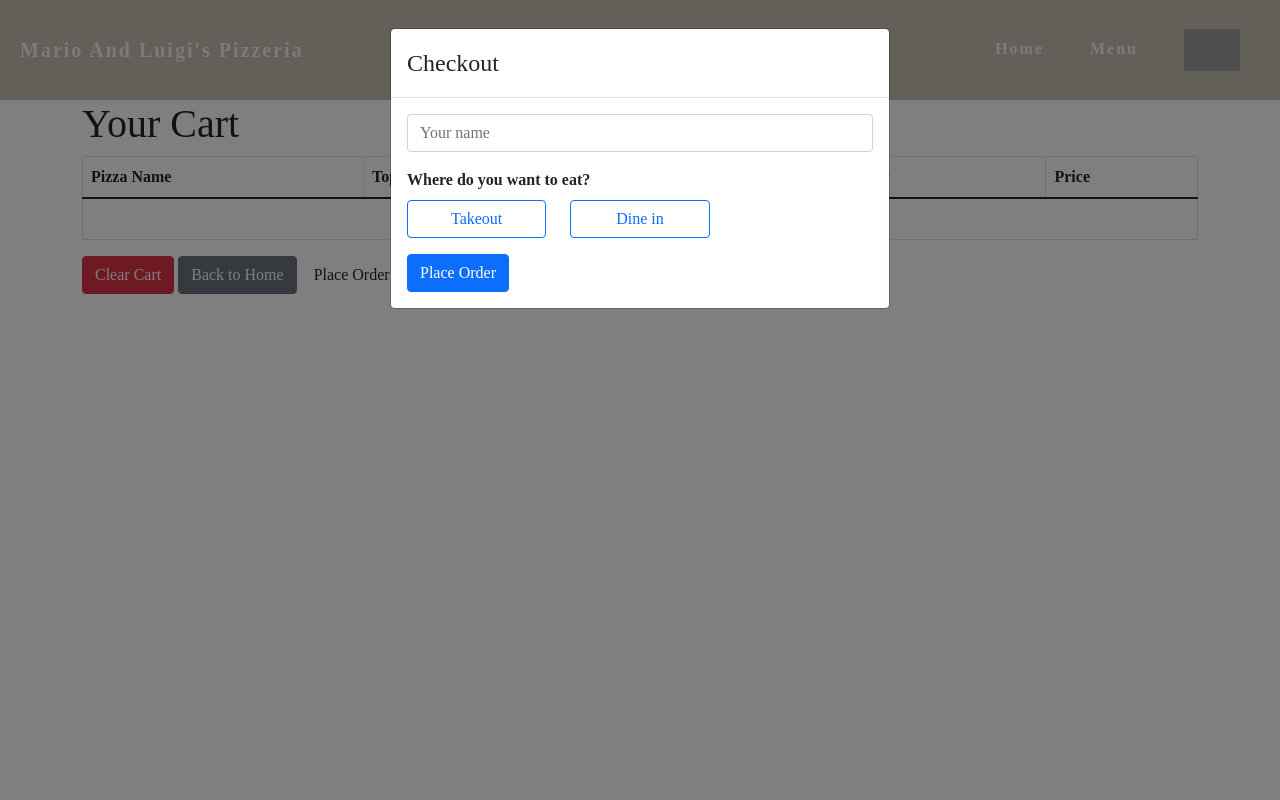
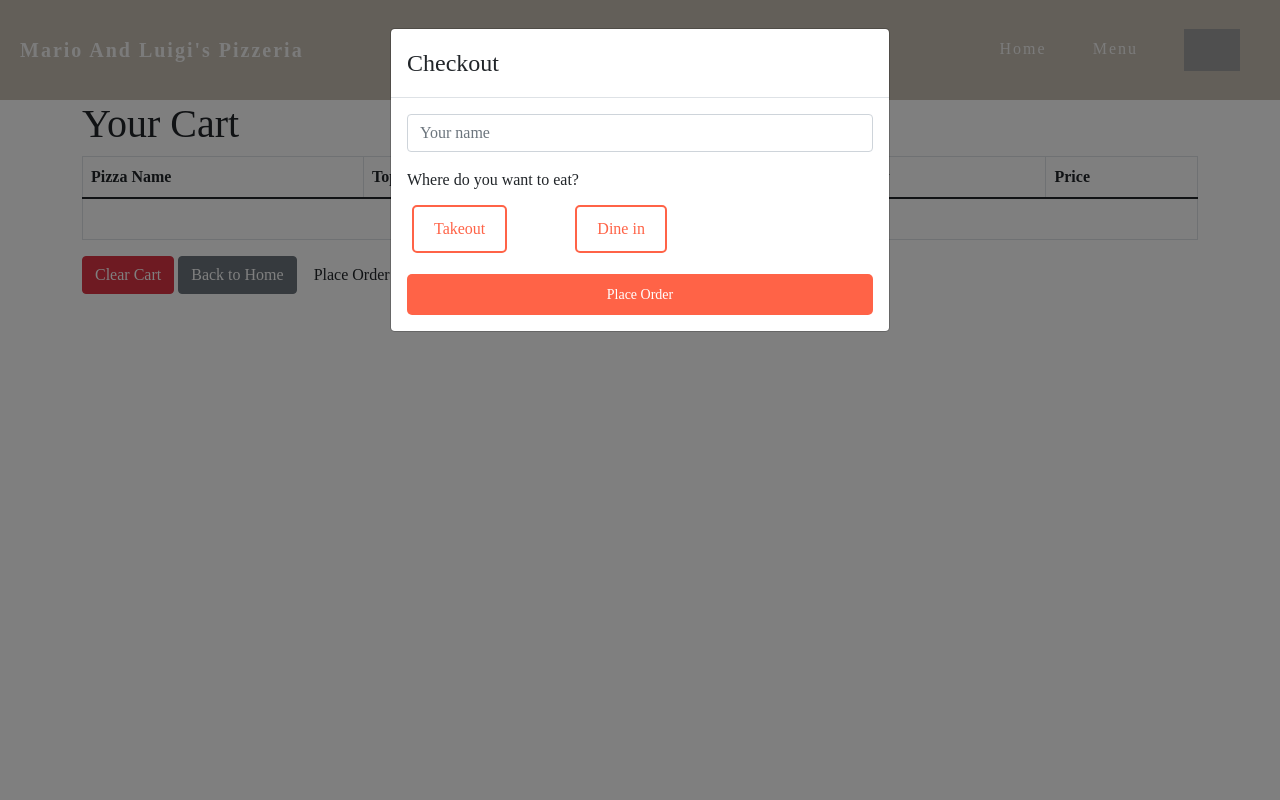
Before and after one commit to aleksandrxxv/Mario-And-Luigis-Pizzeria, a Flask app: page /cart in a window 1280 px wide, after a click on "Place Order". Run offline with Flask 3, Linux system fonts and the light colour scheme; some web fonts are replaced; grey boxes are pictures that could not be loaded.

Commit message:
Cart form css

```diff
--- a/static/style.css
+++ b/static/style.css
@@ -1,6 +1,6 @@
 * {
     font-family: "Holtwood One SC", serif;
-    font-weight: 700;
+    font-weight: 1  0 !important;
     font-style: normal;
 }
 
--- a/templates/cart.html
+++ b/templates/cart.html
@@ -47,17 +47,17 @@
                             <label for="place" class="form-label">Where do you want to eat?</label>
                             <div class="row">
                                 <div class="col-4">
-                                    <input type="radio" class="btn-check" name="place" id="takeout" value="takeout" required>
-                                    <label class="btn btn-outline-primary btn-size" for="takeout">Takeout</label>
+                                    <input type="radio" name="place" id="takeout" value="takeout" required>
+                                    <label class="custom-radio" for="takeout">Takeout</label>
                                 </div>
                                 <div class="col-4">
-                                    <input type="radio" class="btn-check" name="place" id="dinein" value="dinein" required>
-                                    <label class="btn btn-outline-primary btn-size" for="dinein">Dine in</label>
+                                    <input type="radio" name="place" id="dinein" value="dinein" required>
+                                    <label class="custom-radio" for="dinein">Dine in</label>
                                 </div>
                             </div>
                     </div>
                     <div class="form-group">
-                        <button class="btn btn-primary" type="submit">Place Order</button>
+                        <button class="menu-item-button" type="submit">Place Order</button>
                     </div>
                     </form>
                 </div>
```
